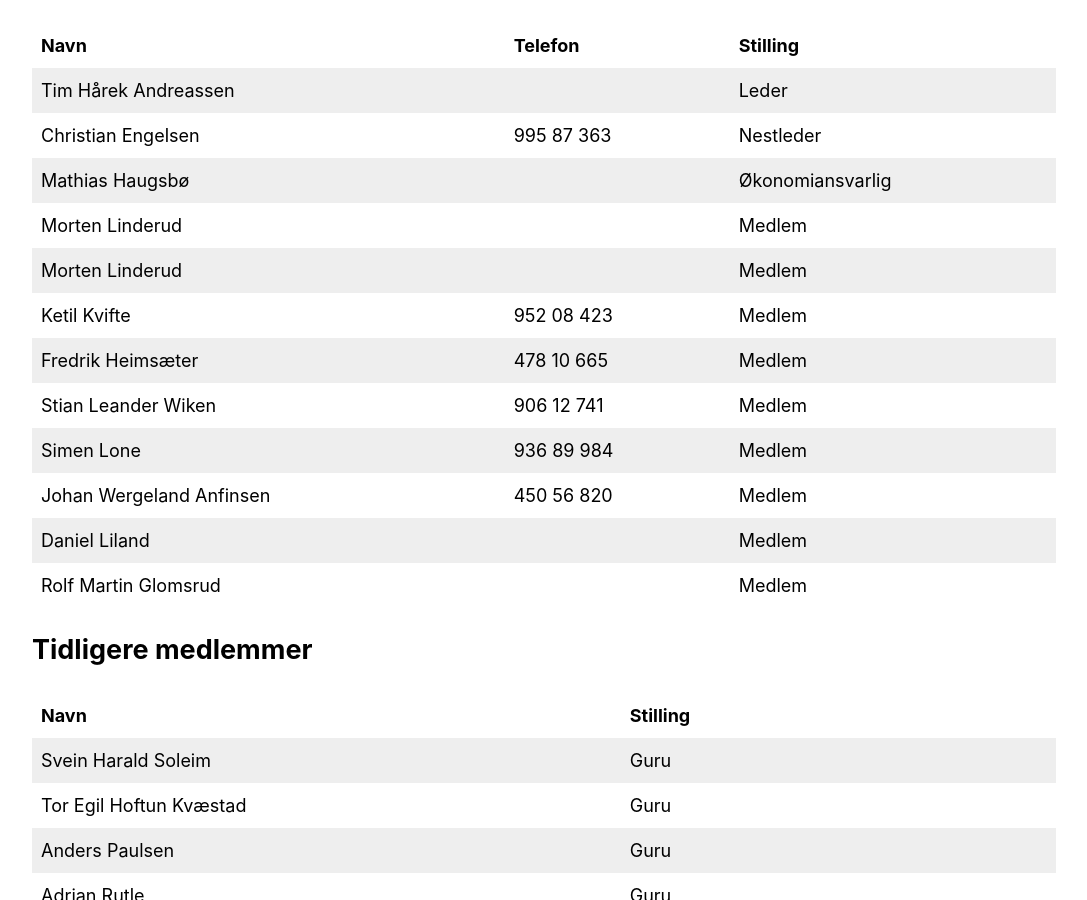
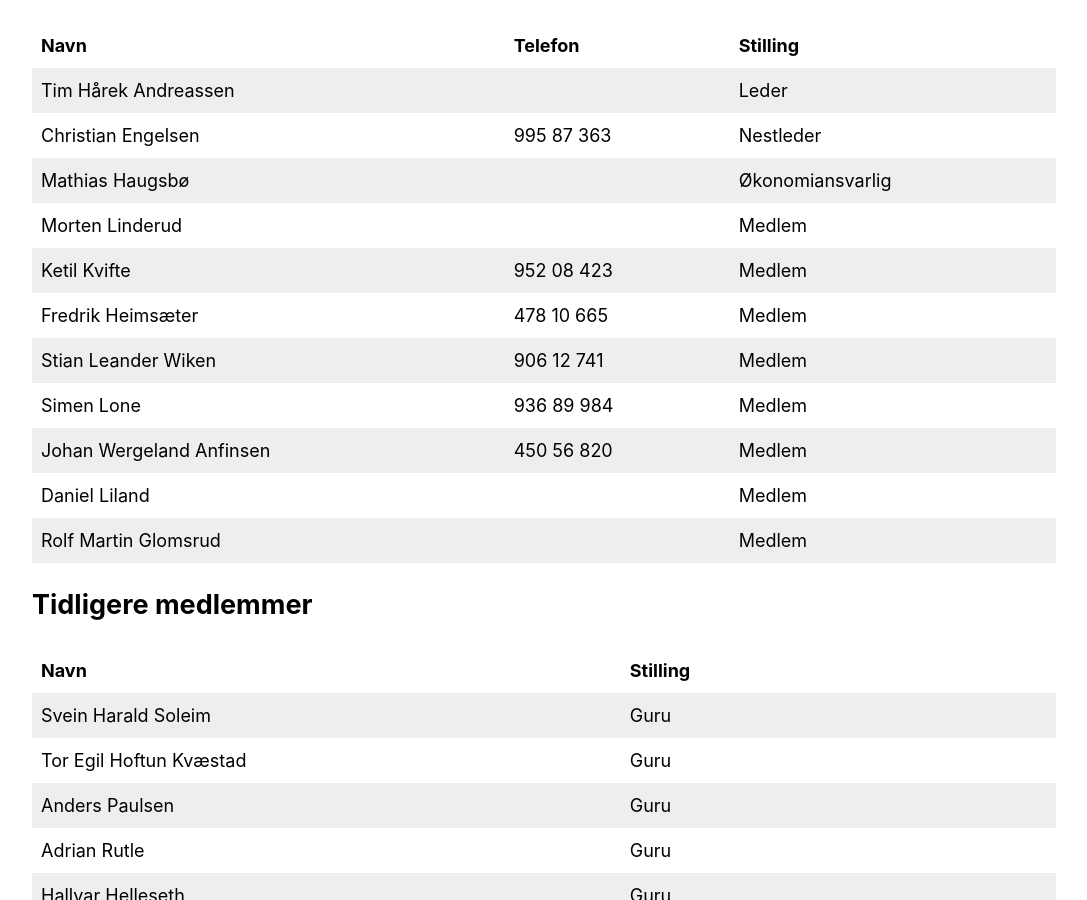
Before and after one commit to fribyte-code/fribyte.no, a Jekyll site: the page built from pages/kontakt.html, in a window 1280 px wide and 900 px high, scrolled down 389 px. Shown: the whole window, without its empty margins (96-1183 px from the left). Built offline with Jekyll 4.4.1, drawn with Linux system fonts in a browser that asks for light colours.

Commit message:
fix: Removed duplicate Morten hehe

```diff
--- a/_data/members.yml
+++ b/_data/members.yml
@@ -14,12 +14,6 @@
   phone:
   position: Økonomiansvarlig
   joined: 2020-09-08
-  left:
-  active: true
-- name: Morten Linderud
-  phone:
-  position: Medlem
-  joined:
   left:
   active: true
 - name: Morten Linderud
```
